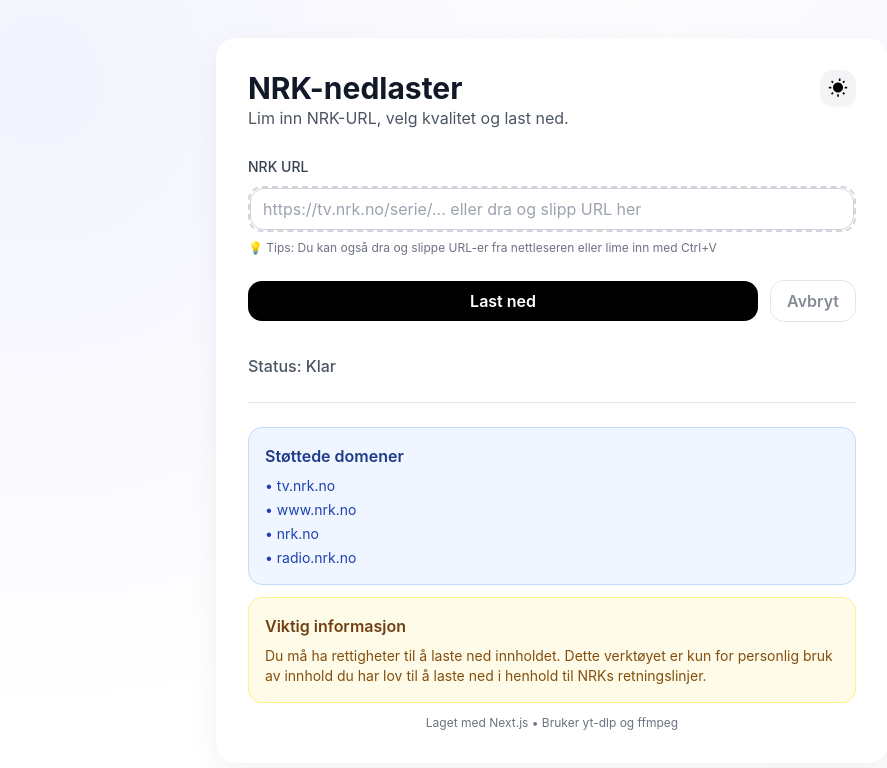
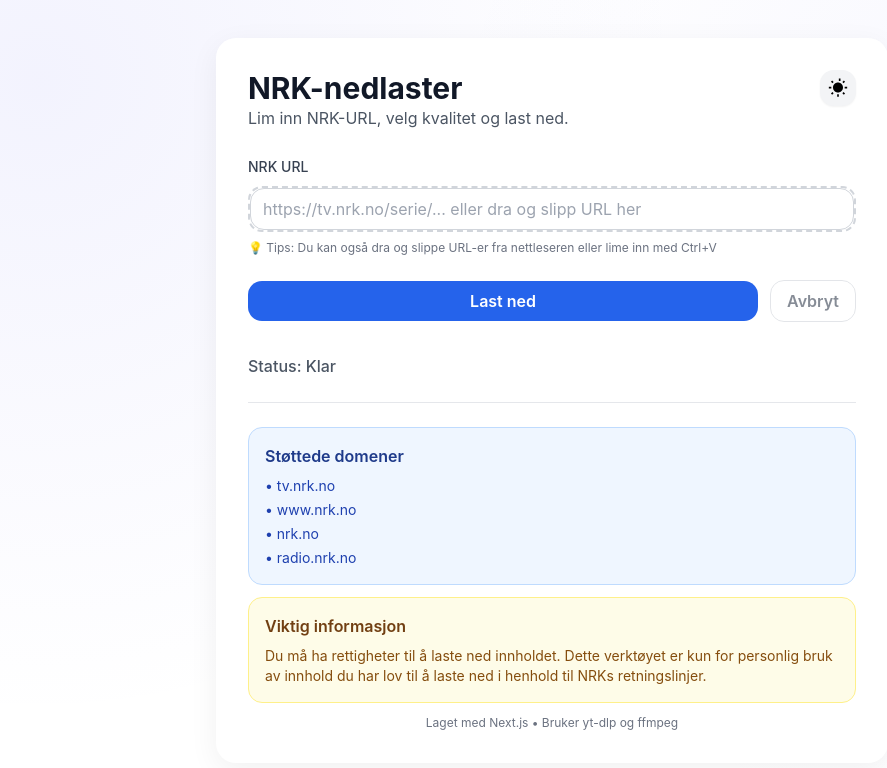
Before and after one commit to mnytroe/NRK-Downloader, a Next.js app: page / in a window 1280 px wide. Shown: the top 768 px of the page, without its empty margins (88-975 px from the left). Built offline with nearby package versions, Linux system fonts and the light colour scheme.

Commit message:
Forbedre UI: blÃ¥ CTA-knapp, fjern duplisert spinner, flytt status etter knapper

```diff
--- a/app/globals.css
+++ b/app/globals.css
@@ -33,7 +33,7 @@
     @apply inline-flex items-center justify-center gap-2 rounded-xl font-semibold px-4 py-2 transition
            focus-visible:ring-2 focus-visible:ring-brand-500/70 disabled:opacity-60 disabled:pointer-events-none;
   }
-  .btn-primary { @apply btn bg-black text-white hover:bg-gray-800 dark:bg-white dark:text-black dark:hover:bg-gray-200; }
+  .btn-primary { @apply btn bg-blue-600 text-white hover:bg-blue-700 dark:bg-blue-600 dark:hover:bg-blue-700; }
   .btn-ghost   { @apply btn bg-gray-100 hover:bg-gray-200 dark:bg-gray-700 dark:hover:bg-gray-600 text-gray-900 dark:text-gray-100; }
   .btn-outline { @apply btn border border-gray-300 text-gray-700 hover:bg-gray-50 dark:border-gray-600 dark:text-gray-300 dark:hover:bg-gray-700; }
 
--- a/app/page.tsx
+++ b/app/page.tsx
@@ -304,22 +304,17 @@
           </button>
         </div>
 
-        {/* Simple loading indicator */}
-        {isWorking && (
+        {/* Loading indicator OR Status display */}
+        {isWorking ? (
           <div className="text-center py-4">
             <div className="inline-flex items-center space-x-2">
               <div className="animate-spin rounded-full h-6 w-6 border-b-2 border-blue-600 dark:border-blue-400"></div>
               <span className="text-gray-600 dark:text-gray-300">Laster ned...</span>
             </div>
           </div>
-        )}
-
-        {/* Status display */}
+        ) : (
           <div className="pt-2">
             <div className="flex items-center gap-2">
-            {isWorking && (
-              <div className="animate-spin rounded-full h-4 w-4 border-2 border-blue-500 border-t-transparent"></div>
-            )}
               <p className={`font-medium ${statusColor}`}>
                 Status: {statusText}
               </p>
@@ -330,6 +325,7 @@
               </p>
             )}
           </div>
+        )}
 
         {/* Info section */}
         <div className="border-t border-gray-200 dark:border-gray-700 pt-6 space-y-3">
```
Lines whose indentation alone changed are shown as unchanged.
